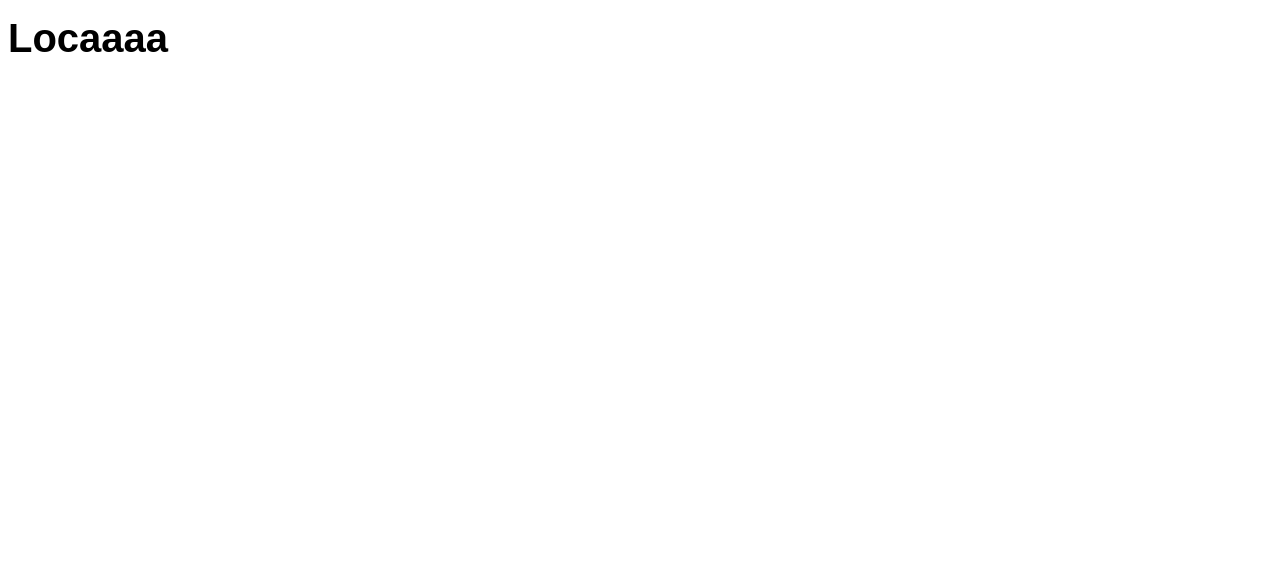
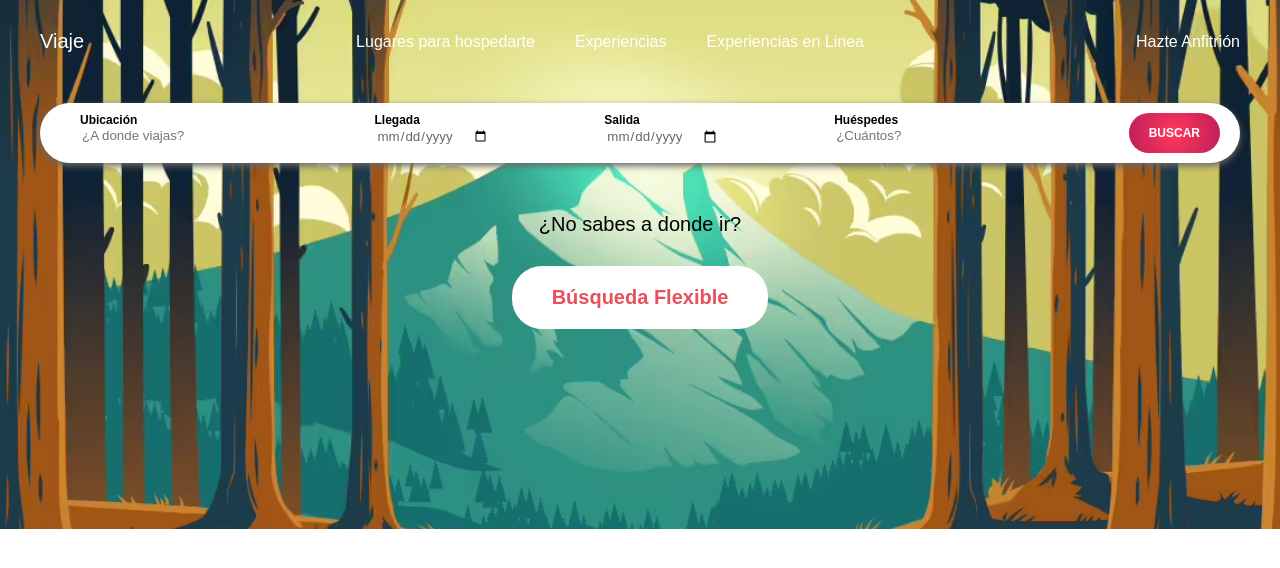
Before and after one commit to Devchris256/AirBnB, a website: page index.html in a window 1280 px wide. Drawn offline with Linux system fonts and the light colour scheme; files whose address does not match are found by name.

Commit message:
finaliza header

```diff
--- a/index.html
+++ b/index.html
@@ -7,6 +7,52 @@
     <title>AirBnB</title>
 </head>
 <body>
-    <h1>Locaaaa</h1>
+    <header class="header">
+        <div class="wrapper">
+            <div class="header__content">
+                <div class="bar">
+                    <div class="bar__logo">
+                        <p class="bar__name">Viaje</p>
+                    </div>
+                    <nav class="bar__navigation" aria-label="Principal">
+                        <a href="#" class="bar__link">Lugares para hospedarte</a>
+                        <a href="#" class="bar__link">Experiencias</a>
+                        <a href="#" class="bar__link">Experiencias en Linea</a>
+                    </nav>
+
+                    <nav class="bar__login" aria-label="login">
+                        <a href="#" class="bar__link">Hazte Anfitrión</a>
+                    </nav>
+                </div> <!-- bar -->
+
+                <form action="" class="form">
+                    <div class="form__campo">
+                        <label for="ubicacion" class="form__label">Ubicación</label>
+                        <input type="text"  class="form__input" id="ubicacion" placeholder="¿A donde viajas?">
+                    </div> <!-- campo -->
+                    <div class="form__campo">
+                        <label for="llegada" class="form__label">Llegada</label>
+                        <input type="date"  class="form__input" id="llegada">
+                    </div> <!-- campo -->
+                    <div class="form__campo">
+                        <label for="salida" class="form__label">Salida</label>
+                        <input type="date"  class="form__input" id="salida">
+                    </div> <!-- campo -->
+                    <div class="form__campo">
+                        <label for="number" class="form__label">Huéspedes</label>
+                        <input type="number"  class="form__input" id="number" placeholder="¿Cuántos?">
+                    </div> <!-- campo -->
+                    <div class="form__campo">
+                        <input type="submit"  class="form__submit" value="buscar">
+                    </div> <!-- campo -->
+                </form> <!-- formulario -->
+
+                <div class="header__search">
+                    <p class="header__seacrh-label">¿No sabes a donde ir?</p>
+                    <a href="#" class="header__search-button">Búsqueda Flexible</a>
+                </div> <!-- search -->
+            </div> <!-- content -->
+        </div> <!-- wrapper -->
+    </header>
 </body>
 </html>
--- a/src/scss/app.scss
+++ b/src/scss/app.scss
@@ -1 +1,2 @@
 @use 'base';
+@use 'ui/header';
--- a/src/scss/base/_globales.scss
+++ b/src/scss/base/_globales.scss
@@ -7,13 +7,14 @@ html {
 body {
     font-family: v.$fontPrimary;
     font-size: 1rem;
+    margin: 0;
 }
 
 p {
     color: v.$black;
     font-size: 1.25rem;
 }
-.contenedor {
+.wrapper {
     inline-size: 95%;
     max-inline-size: 75rem;
     margin: 0 auto;
--- a/src/scss/base/_mixins.scss
+++ b/src/scss/base/_mixins.scss
@@ -20,7 +20,7 @@
 }
 
 
-@mixin boton($bgColor, $colorTexto) {
+@mixin button($bgColor, $colorTexto) {
     background-color: $bgColor;
     padding: 1.25rem 2.5rem;
     color: $colorTexto;
@@ -40,3 +40,10 @@
     gap: $espaciado;
     grid-template-columns: repeat($columnas, 1fr);
 }
+
+
+@mixin format($img) {
+    @supports(background-image: $img) {
+        background-image: $img;
+    }
+}
--- a/src/scss/base/_variables.scss
+++ b/src/scss/base/_variables.scss
@@ -38,7 +38,7 @@ $desktop: 1024px;
 
 // Colores
 $primary: #e8505b;
-$secunadary: rgb(189, 30, 89);
+$secundary: rgb(189, 30, 89);
 $black: #000;
 $white: #FFFFFF;
 $grey: #686868;
--- /dev/null
+++ b/src/scss/ui/header/_barra.scss
@@ -0,0 +1,29 @@
+@use '../../base/variables' as v;
+@use '../../base/mixins' as m;
+
+.bar {
+    display: none;
+
+    &__name {
+        color: v.$white;
+        margin: 0;
+    }
+
+    &__link {
+        color: v.$white;
+        font-weight: 300;
+    }
+
+    @include m.tablet {
+        display: flex;
+        justify-content: space-between;
+        align-items: center;
+
+        &__navigation {
+            display: flex;
+            align-items: center;
+            gap: 2.5rem;
+        }
+    }
+
+}
--- /dev/null
+++ b/src/scss/ui/header/_formulario.scss
@@ -0,0 +1,62 @@
+@use '../../base/variables' as v;
+@use '../../base/mixins' as m;
+
+
+.form {
+    background: v.$white;
+    padding-block: 1.875rem;
+    border-radius: 3.125rem;
+    box-shadow: 0 3px 7px 0 #686868;
+    margin: 3.125rem auto 1.25rem;
+    max-inline-size: 56.25rem;
+
+    &__campo {
+        padding: .625rem 1.25rem;
+        display: flex;
+        flex-direction: column;
+    }
+
+    &__label {
+        font-size: .75rem;
+        font-weight: 900;
+    }
+
+    &__input {
+        border: none;
+        color: v.$grey;
+        padding: 1px 2px;
+        line-height: 1.15;
+        font-family: v.$fontPrimary;
+    }
+
+    &__submit {
+        display: block;
+        block-size: 2.5rem;
+        border: none;
+        border-radius: 1.25rem;
+        background-image: radial-gradient( circle, rgb(255, 56, 92) 0%, v.$secundary 100%  );
+        padding: 0 1.25rem;
+        color: v.$white;
+        text-transform: uppercase;
+        font-weight: 700;
+        font-size: .75rem;
+    }
+
+    @include m.desktop {
+        display: flex;
+        justify-content:space-between;
+        max-width: 90rem;
+        padding: 0;
+
+        &__campo:nth-of-type(1) {
+            padding-inline-start: 2.5rem;
+        }
+
+        &__campo:hover,
+        &__campo:focus       {
+            background-color: v.$white;
+            border-radius: 3.125rem;
+            box-shadow: 0px 6px 20px rgb(0 0 0 / 40%);
+        }
+    }
+}
--- /dev/null
+++ b/src/scss/ui/header/_header.scss
@@ -0,0 +1,26 @@
+@use '../../base/variables' as v;
+@use '../../base/mixins' as m;
+
+.header {
+    @include m.format(url('../img/header.jpg'));
+    @include m.format(url('../img/header.webp'));
+    @include m.format(url('../img/header.avif'));
+    background-repeat: no-repeat;
+    background-position: center;
+    background-size: cover;
+    padding-block: 1.875rem 12.5rem;
+
+
+    &__search {
+        margin-block-start: 3.125rem;
+        text-align: center;
+    }
+
+    &__search-label {
+        color: v.$black;
+    }
+
+    &__search-button {
+        @include m.button(v.$white, v.$primary);
+    }
+}
--- /dev/null
+++ b/src/scss/ui/header/_index.scss
@@ -0,0 +1,3 @@
+@forward 'header';
+@forward 'formulario';
+@forward 'barra';
```
Also changed, not shown: build/css/app.css, 1 other file.
